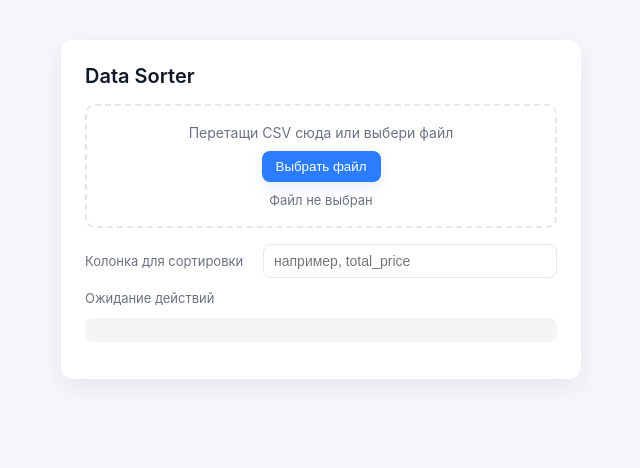
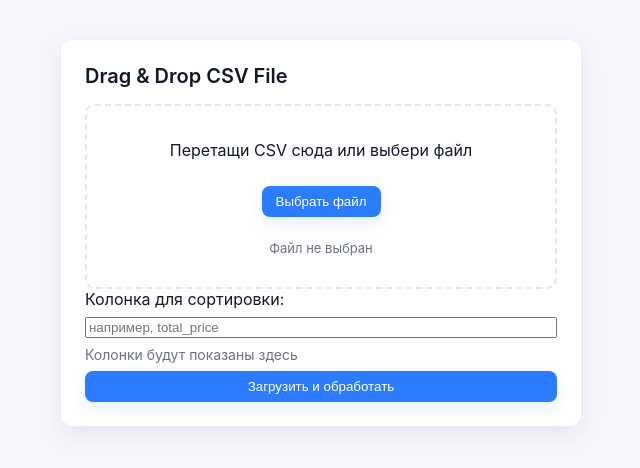
Before and after one commit to tortellaXXX/Data-Sorter, a FastAPI app: page / in a window 1280 px wide. Shown: the top 468 px of the page, without its empty margins (319-959 px from the left). Run offline with FastAPI, Linux system fonts and the light colour scheme.

Commit message:
Initial commit

```diff
--- a/app/main.py
+++ b/app/main.py
@@ -1,53 +1,37 @@
 import uvicorn
 import pandas as pd
-from fastapi import FastAPI, UploadFile, Form
-from fastapi.responses import FileResponse, HTMLResponse, StreamingResponse
+from fastapi import FastAPI, UploadFile, Form, Request
+from fastapi.responses import HTMLResponse, StreamingResponse
 from fastapi.staticfiles import StaticFiles
+from fastapi.templating import Jinja2Templates
 from io import StringIO
 
 app = FastAPI()
+app.mount("/static", StaticFiles(directory="static"), name="static")
+templates = Jinja2Templates(directory="templates")
 
-# Подключим статик
-app.mount("/static", StaticFiles(directory="static"), name="static")
+@app.get("/", response_class=HTMLResponse)
+async def root_html(request: Request):
+    return templates.TemplateResponse("index.html", {"request": request})
 
-# Главная страница с drag-and-drop
-@app.get("/", response_class=HTMLResponse)
-async def root_html():
-    with open("templates/index.html", "r", encoding="utf-8") as f:
-        return f.read()
-
-# Обработка CSV и сортировка
-@app.post("/sort")
-async def sort_df(file: UploadFile, sort_column: str = Form(...)):
-    # 1. Прочитать CSV в pandas
+@app.post("/sort", response_class=HTMLResponse)
+async def sort_df(request: Request, file: UploadFile, sort_column: str = Form(...)):
     contents = await file.read()
     df = pd.read_csv(StringIO(contents.decode("utf-8")))
+    if sort_column not in df.columns:
+        return HTMLResponse(f"<h3>Колонки '{sort_column}' нет в файле. Доступные: {list(df.columns)}</h3>")
+    df_sorted = df.sort_values(by=sort_column)
+    app.state.last_csv = df_sorted.to_csv(index=False)
+    preview_html = df_sorted.head(20).to_html(classes="table", index=False)
+    return templates.TemplateResponse("result.html", {"request": request, "table_html": preview_html})
 
-    # 2. Отсортировать по выбранной колонке
-    if sort_column not in df.columns:
-        return {"error": f"Колонки '{sort_column}' нет в файле. Доступные: {list(df.columns)}"}
+@app.get("/download")
+async def download_csv():
+    if not hasattr(app.state, "last_csv"):
+        return HTMLResponse("<h3>CSV еще не загружен</h3>")
+    output = StringIO(app.state.last_csv)
+    output.seek(0)
+    return StreamingResponse(output, media_type="text/csv", headers={"Content-Disposition": "attachment; filename=sorted.csv"})
 
-    df_sorted = df.sort_values(by=sort_column)
-
-    return {
-        "status": "ok",
-        "columns": list(df_sorted.columns),
-        "preview": df_sorted.head(50).to_dict(orient="records")
-    }
-
-#    # 3. Сохранить результат в память и вернуть пользователю
-#   output = StringIO()
-#    df_sorted.to_csv(output, index=False)
-#    output.seek(0)
-
-#    return StreamingResponse(
-#       output,
-#        media_type="text/csv",
-#        headers={"Content-Disposition": f"attachment; filename=sorted.csv"}
-#    )
-
-
-if __name__ == '__main__':
-    uvicorn.run(app,
-                host='127.0.0.1',
-                port=8000)
+if __name__ == "__main__":
+    uvicorn.run(app, host="127.0.0.1", port=8000)
--- a/static/script.js
+++ b/static/script.js
@@ -1,83 +1,70 @@
 const dropArea = document.getElementById('drop-area');
 const fileInput = document.getElementById('fileElem');
 const chooseBtn = document.getElementById('chooseBtn');
-const sortColumnInput = document.getElementById('sortColumn');
-const resultArea = document.getElementById('result');
+const sortColumnInput = document.getElementById('sort_column');
+const columnsPreview = document.getElementById('columnsPreview');
 const fileInfo = document.getElementById('fileInfo');
-const status = document.getElementById('status');
 
 let selectedFile = null;
-let isUploading = false;
+let fileColumns = [];
 
-;['dragenter','dragover','dragleave','drop'].forEach(evt =>
-  dropArea.addEventListener(evt, e => { e.preventDefault(); e.stopPropagation(); }, false)
+// Drag & drop события
+['dragenter','dragover','dragleave','drop'].forEach(evt =>
+  dropArea.addEventListener(evt, e => { e.preventDefault(); e.stopPropagation(); })
 );
+['dragenter','dragover'].forEach(evt =>
+  dropArea.addEventListener(evt, () => dropArea.classList.add('hover')));
+['dragleave','drop'].forEach(evt =>
+  dropArea.addEventListener(evt, () => dropArea.classList.remove('hover')));
 
-;['dragenter','dragover'].forEach(evt =>
-  dropArea.addEventListener(evt, () => dropArea.classList.add('hover'), false)
-);
-;['dragleave','drop'].forEach(evt =>
-  dropArea.addEventListener(evt, () => dropArea.classList.remove('hover'), false)
-);
-
-// drop handler
-dropArea.addEventListener('drop', handleDrop, false);
-function handleDrop(e) {
+// Обработка drop
+dropArea.addEventListener('drop', (e) => {
   const dt = e.dataTransfer;
-  if (!dt || !dt.files || dt.files.length === 0) return;
+  if(!dt.files || dt.files.length===0) return;
   fileInput.files = dt.files;
   onFileSelected();
-}
+});
 
-// choose button opens file picker
+// Кнопка выбора файла
 chooseBtn.addEventListener('click', () => fileInput.click());
 
-// file input change
+// Изменение input file
 fileInput.addEventListener('change', onFileSelected);
 
+// Файл выбран
 function onFileSelected() {
   selectedFile = fileInput.files[0] || null;
-  if (!selectedFile) {
+  if(!selectedFile){
     fileInfo.textContent = 'Файл не выбран';
+    columnsPreview.textContent = 'Колонки будут показаны здесь';
+    fileColumns = [];
     return;
   }
   fileInfo.textContent = selectedFile.name;
-  status.textContent = 'Файл выбран. Ожидание колонки...';
-  // если колонка уже задана — сразу загружаем
-  const col = sortColumnInput.value.trim();
-  if (col) uploadFile(selectedFile, col);
+  previewColumns(selectedFile);
 }
 
-// если пользователь вводит колонку и файл уже выбран — загружаем
+// Предпросмотр колонок
+function previewColumns(file) {
+  const reader = new FileReader();
+  reader.onload = function(e){
+    const text = e.target.result;
+    const firstLine = text.split('\n')[0];
+    fileColumns = firstLine.split(',').map(c => c.trim());
+    columnsPreview.innerHTML = `<b>Колонки в файле:</b> ${fileColumns.join(', ')}`;
+  };
+  reader.readAsText(file);
+}
+
+// Подсветка совпадений при вводе
 sortColumnInput.addEventListener('input', () => {
-  const col = sortColumnInput.value.trim();
-  if (selectedFile && col && !isUploading) uploadFile(selectedFile, col);
+  const val = sortColumnInput.value.trim().toLowerCase();
+  if(!val){
+    columnsPreview.innerHTML = `<b>Колонки в файле:</b> ${fileColumns.join(', ')}`;
+    return;
+  }
+  const highlighted = fileColumns.map(c =>
+    c.toLowerCase().startsWith(val) ? `<b>${c}</b>` : c
+  );
+  columnsPreview.innerHTML = `<b>Колонки в файле:</b> ${highlighted.join(', ')}`;
 });
-
-async function uploadFile(file, sortColumn) {
-  if (isUploading) return;
-  isUploading = true;
-  resultArea.textContent = '';
-  status.textContent = 'Загрузка и обработка...';
-  const fd = new FormData();
-  fd.append('file', file);
-  fd.append('sort_column', sortColumn);
-
-  try {
-    const res = await fetch('/sort', { method: 'POST', body: fd });
-    if (!res.ok) {
-      const txt = await res.text();
-      status.textContent = `Ошибка сервера: ${res.status}`;
-      resultArea.textContent = txt;
-    } else {
-      const data = await res.json();
-      status.textContent = 'Готово';
-      resultArea.textContent = JSON.stringify(data, null, 2);
-    }
-  } catch (err) {
-    status.textContent = 'Ошибка сети';
-    resultArea.textContent = String(err);
-  } finally {
-    isUploading = false;
-  }
-}
--- a/static/style.css
+++ b/static/style.css
@@ -65,21 +65,17 @@ h1{
 
 .file-info{ font-size:13px; color:var(--muted); }
 
-.controls{
-  margin-top:16px;
-  display:flex;
-  gap:8px;
-  align-items:center;
+.controls {
+  display: flex;
+  flex-direction: column; /* вертикально */
+  gap: 8px; /* расстояние между элементами */
 }
 
-.controls label{ font-size:13px; color:var(--muted); min-width:170px; }
-.controls input{
-  flex:1;
-  padding:8px 10px;
-  border-radius:8px;
-  border:1px solid #e6e9ef;
-  outline:none;
-  font-size:14px;
+.controls input,
+.controls button,
+.controls p {
+  width: 100%; /* чтобы занимали всю ширину */
+  box-sizing: border-box;
 }
 
 .status{
--- a/templates/index.html
+++ b/templates/index.html
@@ -1,35 +1,34 @@
 <!DOCTYPE html>
-<html lang="ru">
+<html lang="en">
 <head>
-  <meta charset="utf-8" />
-  <meta name="viewport" content="width=device-width,initial-scale=1" />
+  <meta charset="UTF-8">
   <title>Data Sorter</title>
   <link rel="stylesheet" href="/static/style.css">
 </head>
 <body>
-  <div class="container">
-    <h1>Data Sorter</h1>
+<div class="container">
+  <h1>Drag & Drop CSV File</h1>
 
-    <div id="drop-area" class="drop-area" aria-label="Drop CSV here">
-      <p class="muted">Перетащи CSV сюда или выбери файл</p>
-
-      <!-- скрытый input + видимая единая кнопка выбора -->
-      <input type="file" id="fileElem" accept=".csv" hidden>
-      <button id="chooseBtn" class="btn">Выбрать файл</button>
-
-      <div id="fileInfo" class="file-info">Файл не выбран</div>
+  <form action="/sort" method="post" enctype="multipart/form-data">
+    <!-- Drop area -->
+    <div id="drop-area" class="drop-area">
+      <p>Перетащи CSV сюда или выбери файл</p>
+      <input type="file" name="file" id="fileElem" accept=".csv" required style="display:none;">
+      <button type="button" id="chooseBtn" class="btn">Выбрать файл</button>
+      <p class="file-info" id="fileInfo">Файл не выбран</p>
     </div>
 
+    <!-- Controls -->
     <div class="controls">
-      <label for="sortColumn">Колонка для сортировки</label>
-      <input type="text" id="sortColumn" placeholder="например, total_price" />
+      <label for="sort_column">Колонка для сортировки:</label>
+      <input type="text" name="sort_column" id="sort_column" placeholder="например, total_price" required>
+      <p id="columnsPreview" class="muted">Колонки будут показаны здесь</p>
+      <button type="submit" class="btn">Загрузить и обработать</button>
     </div>
+  </form>
+</div>
 
-    <div id="status" class="status">Ожидание действий</div>
-
-    <pre id="result" class="result" aria-live="polite"></pre>
-  </div>
-
-  <script src="/static/script.js"></script>
+<!-- Подключаем отдельный скрипт -->
+<script src="/static/script.js"></script>
 </body>
 </html>
```
Also changed, not shown: templates/result.html (added, +25 -0 lines).
